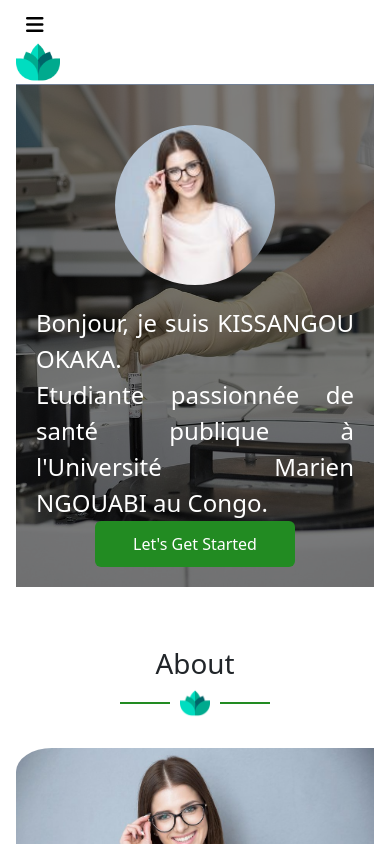
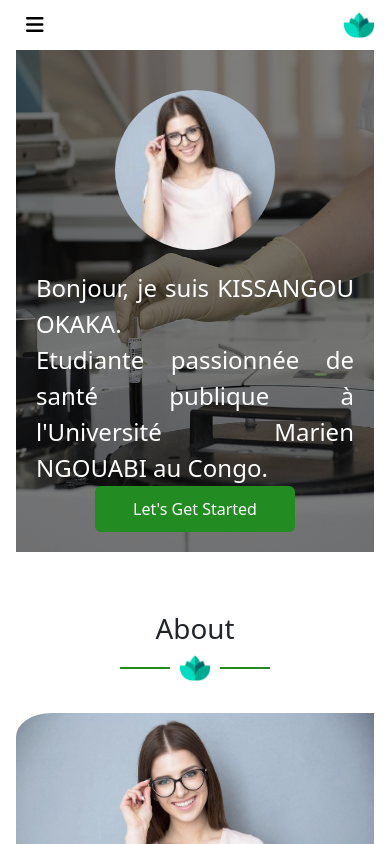
Before and after one commit to kayarhabby/portfolio_delicia_react, a React (Vite) app: page / in a window 390 px wide. Shown: the top 844 px of the page. Built offline with nearby package versions, Linux system fonts and the light colour scheme.

Commit message:
modification du css notamment en rendant la barre de navigation sticky

```diff
--- a/src/assets/css/Navbar.css
+++ b/src/assets/css/Navbar.css
@@ -4,14 +4,18 @@
     flex-direction: row;
     justify-content: center;
     align-items: center;
+    margin-top: var(--gap-small); /* Espacement en haut */
+    margin-bottom: var(--gap-small); /* Espacement en bas */
+    position: sticky; /* Rendre sticky */
+    top: 0; /* Coller en haut */
+    background-color: var(--white); /* Ajoutez une couleur de fond pour le contraste */
+    z-index: 1000; /* Assurez-vous que la barre de navigation est au-dessus du contenu */
 }
 
 nav {
     display: flex;
     width: 100%;
-    border-bottom: 1px solid var(--border-color); /* Utilisation de la couleur de bordure */
     padding: 0;
-    margin-top: var(--gap-small); /* Espacement en haut */
     max-width: var(--content-max-width); /* Largeur maximale du contenu */
 }
 
@@ -44,16 +48,29 @@ nav > article {
     font-size: var(--font-size-medium); /* Taille de police pour les liens */
     padding: var(--gap-small) 0; /* Padding vertical */
     display: block;
+    position: relative; /* Pour la barre en bas */
+    transition: color 0.3s ease, border-bottom 0.3s ease; /* Transition pour l'animation */
 }
 
-.link_item section:nth-child(2) {
-    display: flex;
-    gap: var(--gap-medium); /* Espacement entre les éléments de la section */
+.link_item ul li a.active {
+    color: var(--highlight-color); /* Couleur du texte pour le lien actif */
+}
+
+.link_item ul li a.active::after {
+    content: '';
+    position: absolute;
+    bottom: 0;
+    left: 0;
+    width: 100%;
+    height: 2px; /* Hauteur de la barre */
+    background-color: var(--highlight-color); /* Couleur de la barre */
+    transition: width 0.3s ease; /* Transition pour l'animation */
 }
 
 .menu-hamburger {
     display: none;
 }
+
 
 /* Mobile Styles */
 @media only screen and (max-width: 767px) {
@@ -61,8 +78,17 @@ nav > article {
         flex-direction: column;
     }
 
+    nav > article:first-child {
+        display: flex;
+        justify-content: space-between;
+    }
+
     nav section {
         margin: 0;
+    }
+    .navbar_container nav > article .icon {
+        width: 30px;
+        height: 30px;
     }
 
     nav article section > ul {
```
